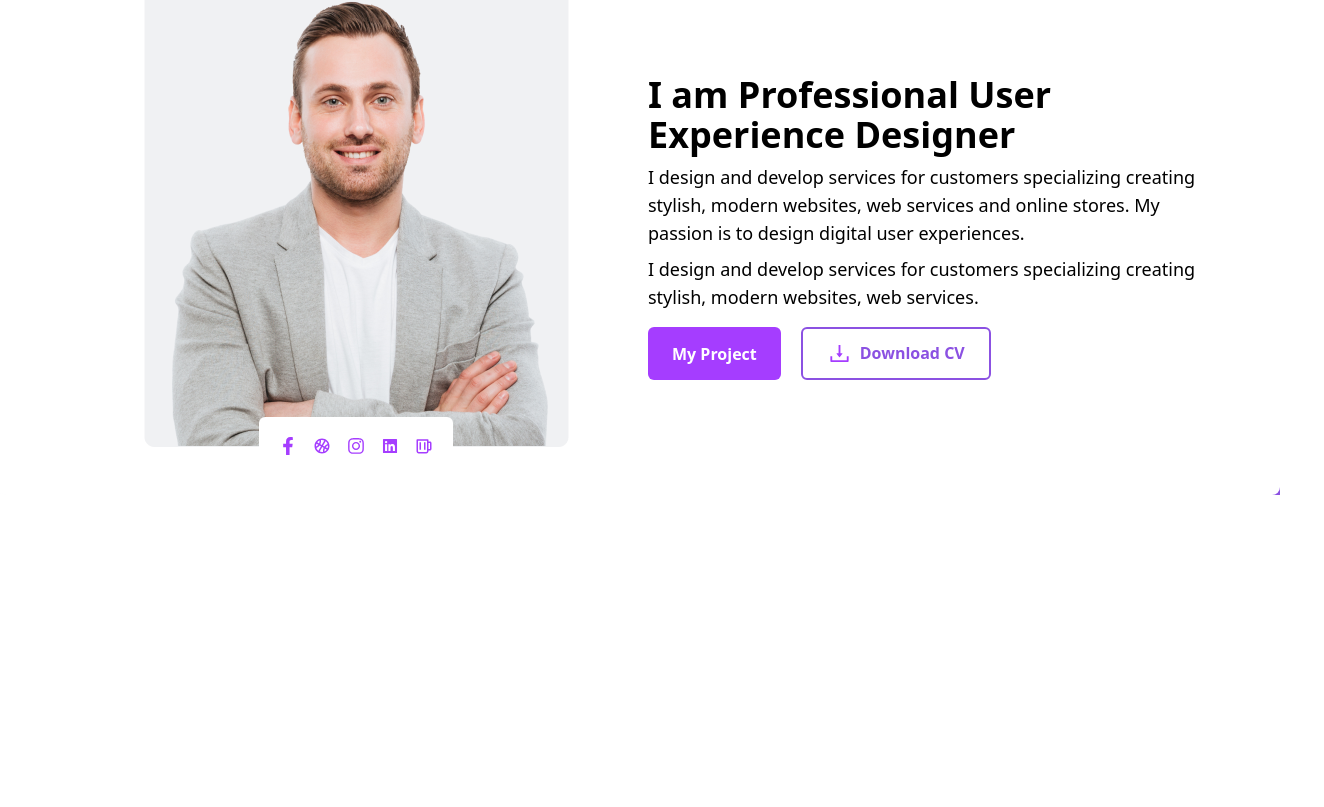
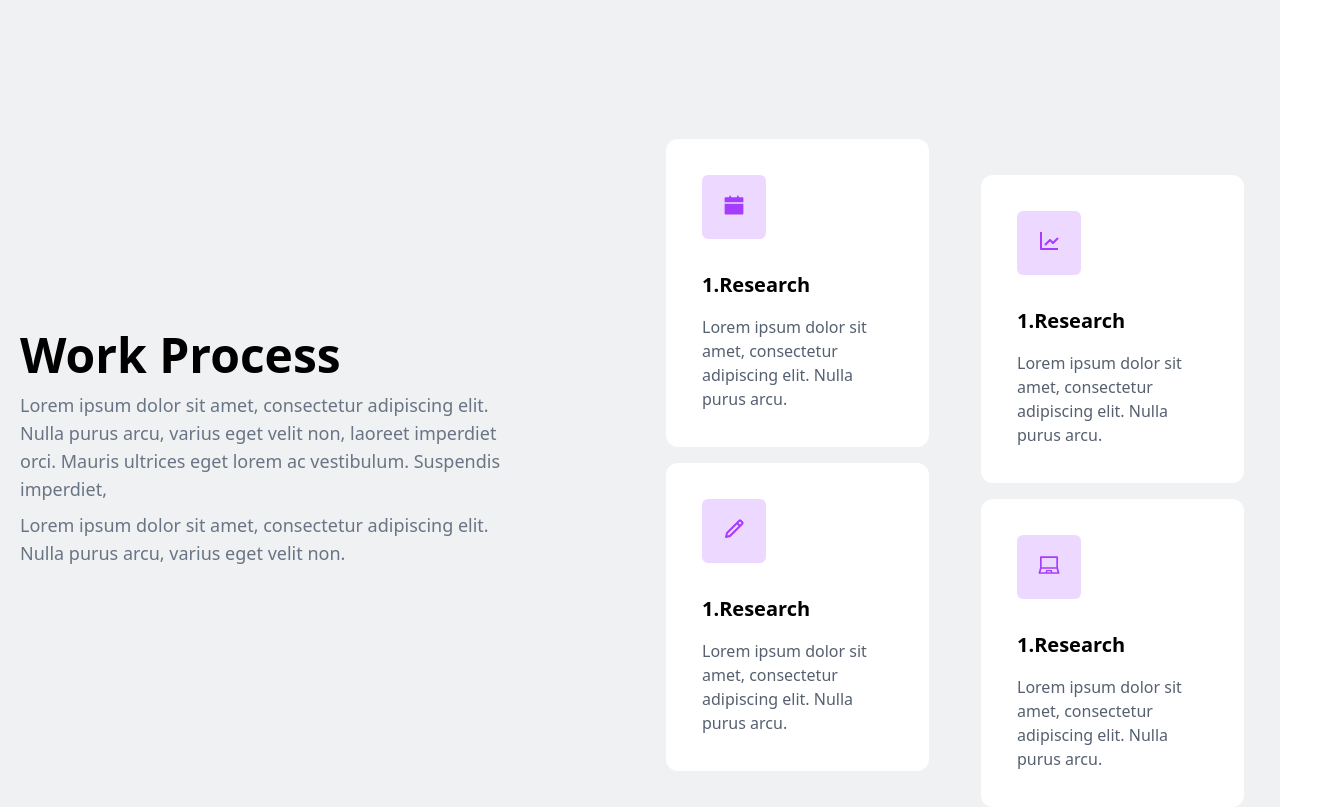
Before and after one commit to Shaimall/pictoo, a Next.js app: page / in a window 1280 px wide. Shown: the part 973-1780 px from the top of the page, 1324 px wide, since content can reach past the window. Before the commit the page ends 1468 px from the top, so only its background shows below. Built offline with nearby package versions, Linux system fonts and the light colour scheme.

Commit message:
3rd section done

```diff
--- /dev/null
+++ b/components/Analyze.jsx
@@ -0,0 +1,38 @@
+import React from "react";
+import { BiLineChart } from "react-icons/bi";
+import { AiOutlineLaptop } from "react-icons/ai";
+
+const Analyze = () => {
+  return (
+    <div>
+      <div className="flex flex-col">
+        <div className="flex flex-col container p-9 bg-white rounded-xl">
+          <div className="w-16 h-16 bg-[#EDD8FF] hover:bg-[#A53DFF] rounded-md ">
+            <div className="flex justify-center items-center pt-4">
+              <BiLineChart className="w-6 h-7 text-[#A53DFF] hover:text-white flex  " />
+            </div>
+          </div>
+          <h className=" text-xl font-bold mt-8">1.Research</h>
+          <p className=" text-[#556070] mt-4">
+            Lorem ipsum dolor sit amet, consectetur adipiscing elit. Nulla purus
+            arcu.
+          </p>
+        </div>
+        <div className="flex flex-col container p-9 bg-white rounded-xl mt-4">
+          <div className="w-16 h-16 bg-[#EDD8FF] hover:bg-[#A53DFF] rounded-md ">
+            <div className="flex justify-center items-center pt-4">
+              <AiOutlineLaptop className="w-6 h-7 text-[#A53DFF] hover:text-white flex  " />
+            </div>
+          </div>
+          <h className=" text-xl font-bold mt-8">1.Research</h>
+          <p className=" text-[#556070] mt-4">
+            Lorem ipsum dolor sit amet, consectetur adipiscing elit. Nulla purus
+            arcu.
+          </p>
+        </div>
+      </div>
+    </div>
+  );
+};
+
+export default Analyze;
--- /dev/null
+++ b/components/Research.jsx
@@ -0,0 +1,38 @@
+import React from "react";
+import { AiFillCalendar } from "react-icons/ai";
+import { BiPencil } from "react-icons/bi";
+
+const Research = () => {
+  return (
+    <div>
+      <div className="flex flex-col">
+        <div className="flex flex-col container p-9 bg-white rounded-xl">
+          <div className="w-16 h-16 bg-[#EDD8FF] hover:bg-[#A53DFF] rounded-md ">
+            <div className="flex justify-center items-center pt-4">
+              <AiFillCalendar className="w-6 h-7 text-[#A53DFF] hover:text-white flex  " />
+            </div>
+          </div>
+          <h className=" text-xl font-bold mt-8">1.Research</h>
+          <p className=" text-[#556070] mt-4">
+            Lorem ipsum dolor sit amet, consectetur adipiscing elit. Nulla purus
+            arcu.
+          </p>
+        </div>
+        <div className="flex flex-col container p-9 bg-white rounded-xl mt-4">
+          <div className="w-16 h-16 bg-[#EDD8FF] hover:bg-[#A53DFF] rounded-md ">
+            <div className="flex justify-center items-center pt-4">
+              <BiPencil className="w-6 h-7 text-[#A53DFF] hover:text-white flex  " />
+            </div>
+          </div>
+          <h className=" text-xl font-bold mt-8">1.Research</h>
+          <p className=" text-[#556070] mt-4">
+            Lorem ipsum dolor sit amet, consectetur adipiscing elit. Nulla purus
+            arcu.
+          </p>
+        </div>
+      </div>
+    </div>
+  );
+};
+
+export default Research;
--- a/pages/index.js
+++ b/pages/index.js
@@ -2,7 +2,9 @@ import React from "react";
 import Nav from "../components/Nav";
 import Scard from "../components/Scard";
 import Myproj from "../components/Myproj";
+import Research from "../components/Research";
 import { Card, Card2 } from "../components/Card";
+import Analyze from "../components/Analyze";
 
 export default function Home() {
   return (
@@ -10,7 +12,7 @@ export default function Home() {
       <div className="container mx-auto ">
         <Nav />
       </div>
-      <header className="bg-gradient-to-r to-[#8b51e2] from-white relative min-h-screen ">
+      <header className="bg-gradient-to-b to-[#C4F5E9] from-pink-300 relative min-h-screen ">
         <section className="container mx-auto">
           <div className=" grid md:grid-cols-2 lg:px-20 md:px-10 gap-2  py-20">
             <div className="">
@@ -51,7 +53,7 @@ export default function Home() {
           </div>
         </section>
 
-        <section className=" md:container md:mx-auto w-full ">
+        <section className=" md:container md:mx-auto w-full md:absolute -bottom-12 inset-x-11 ">
           <div className=" max-w-7xl bg-white md:mx-auto rounded-lg md:px-10 lg:px-20 md:py-12 ">
             <div className="grid md:grid-cols-2 md:gap-4  ">
               <div className="flex justify-center items-center">
@@ -85,6 +87,29 @@ export default function Home() {
           </div>
         </section>
       </header>
+      <section className="bg-[#F0F1F3] overflow-hidden ">
+        <div className="grid md:grid-cols-12 md:pt-52 md:pb-52 pt-4 gap-5 container mx-auto min-h-full px-5 md:px-none">
+          <div className="col-span-5 md:mt-48 ">
+            <h className="text-5xl font-bold  "> Work Process</h>
+            <p className="text-[#697484] mt-3 text-lg">
+              Lorem ipsum dolor sit amet, consectetur adipiscing elit. Nulla
+              purus arcu, varius eget velit non, laoreet imperdiet orci. Mauris
+              ultrices eget lorem ac vestibulum. Suspendis imperdiet,
+            </p>
+            <p className="text-[#697484] mt-2 text-lg">
+              Lorem ipsum dolor sit amet, consectetur adipiscing elit. Nulla
+              purus arcu, varius eget velit non.
+            </p>
+          </div>
+          <div className="col-span-1 hidden md:block"></div>
+          <div className="col-span-3 container px-4 ">
+            <Research />
+          </div>
+          <div className="col-span-3 mt-9 container px-4">
+            <Analyze />
+          </div>
+        </div>
+      </section>
       {/* <section className=" bg-slate-400 ">
         <div className="grid grid-cols-2 container mx-auto pt-40 pb-24">
           <div className=" container px-36 py-16 mt-60">
```
